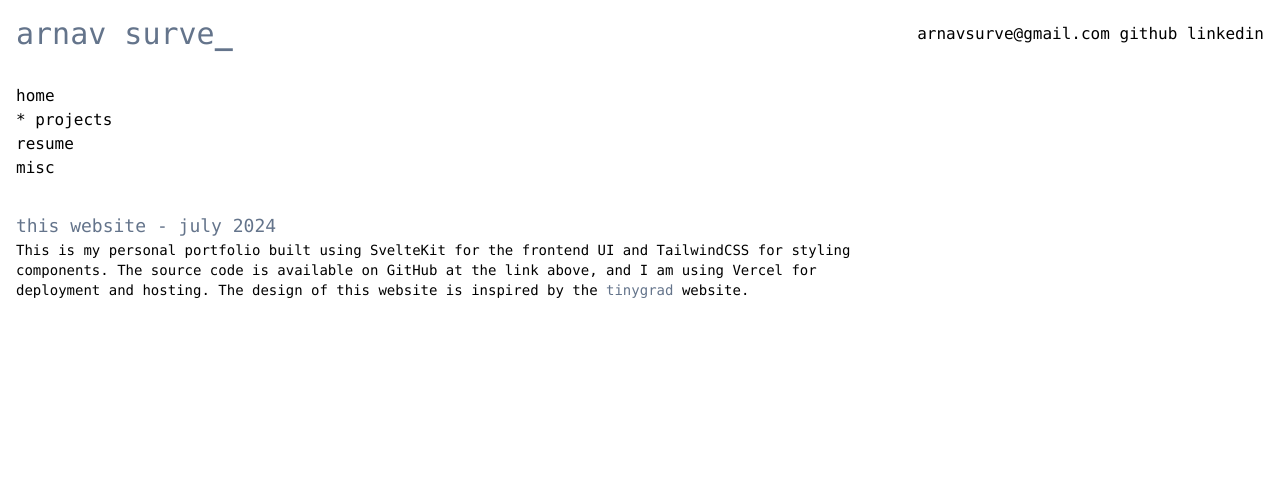
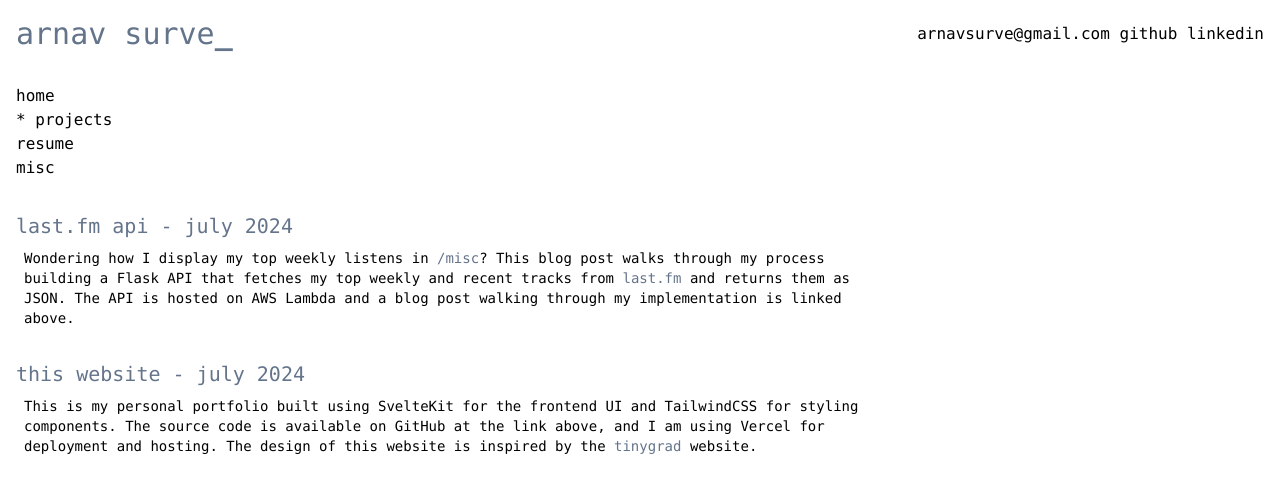
Before and after one commit to arnavsurve/website, a SvelteKit app: page /projects in a window 1280 px wide. Shown: the top 492 px of the page. Built offline with nearby package versions, Linux system fonts and the light colour scheme.

Commit message:
style: Update projects page with LastFM API link and blog post reference

```diff
--- a/src/routes/projects/+page.svelte
+++ b/src/routes/projects/+page.svelte
@@ -7,12 +7,22 @@
 <Header />
 
 <div class="m-4 font-mono">
-    <StyleLink classDefs="text-lg" url="https://github.com/arnavsurve/website">
-        this website - july 2024
+    <StyleLink classDefs="text-xl" url="/projects/lastfm-api">
+        last.fm api - july 2024
     </StyleLink>
 
-    <Prose>
-        This is my personal portfolio built using SvelteKit for the frontend UI and TailwindCSS for styling components. The source code is available on GitHub at the link above, and I am using Vercel for deployment and hosting. The design of this website is inspired by the <StyleLink url={"https://tinygrad.org/"}>tinygrad</StyleLink> website.
+    <Prose classDefs="p-2">
+        Wondering how I display my top weekly listens in <StyleLink url="/misc">/misc</StyleLink>? This blog post walks through my process building a Flask API that fetches my top weekly and recent tracks from <StyleLink url="https://www.last.fm/home">last.fm</StyleLink> and returns them as JSON. The API is hosted on AWS Lambda and a blog post walking through my implementation is linked above.
     </Prose>
 
+    <br>
+
+    <div>
+        <StyleLink classDefs="text-xl" url="https://github.com/arnavsurve/website">
+            this website - july 2024
+        </StyleLink>
+        <Prose classDefs="p-2">
+            This is my personal portfolio built using SvelteKit for the frontend UI and TailwindCSS for styling components. The source code is available on GitHub at the link above, and I am using Vercel for deployment and hosting. The design of this website is inspired by the <StyleLink url={"https://tinygrad.org/"}>tinygrad</StyleLink> website.
+        </Prose>
+    </div>
 </div>
```
